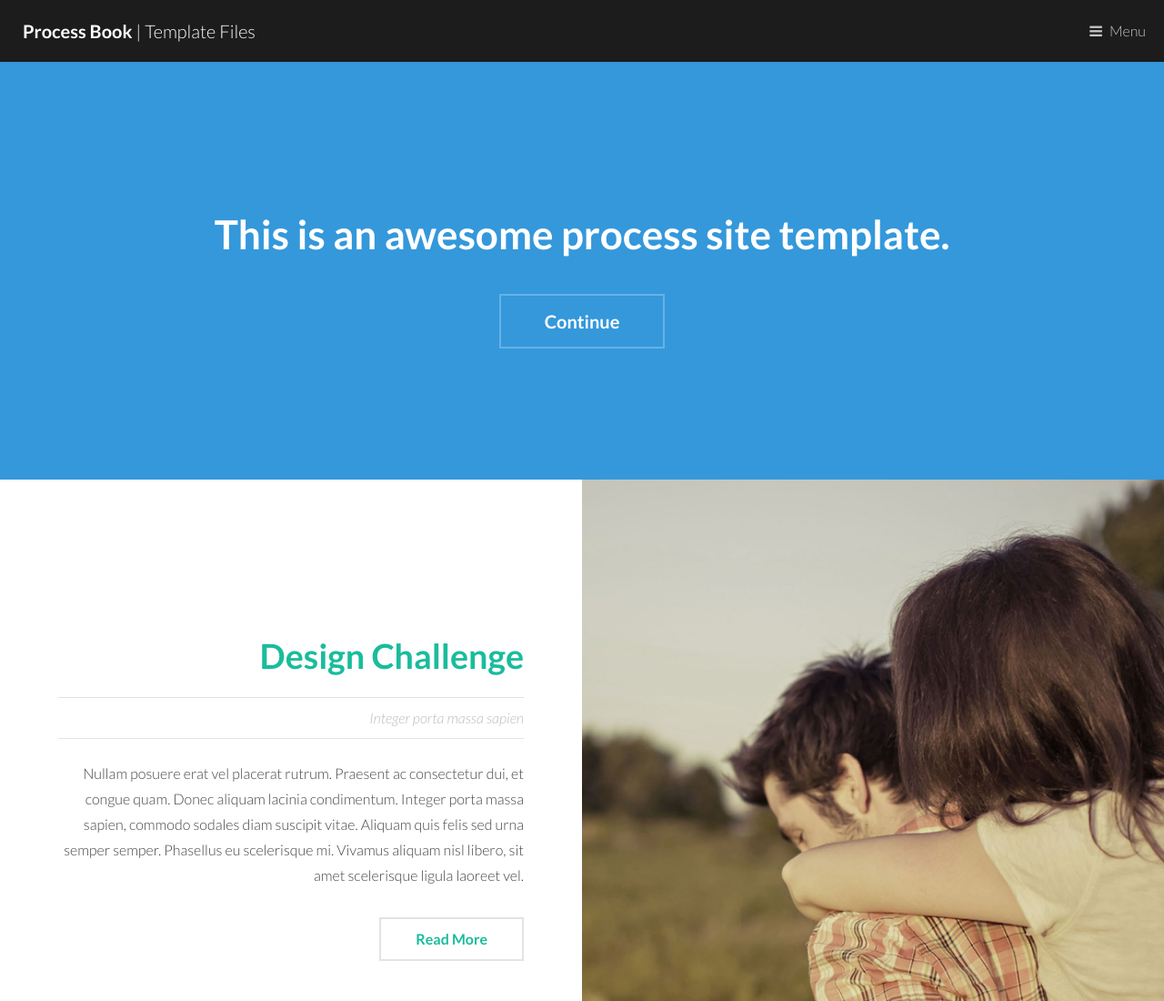
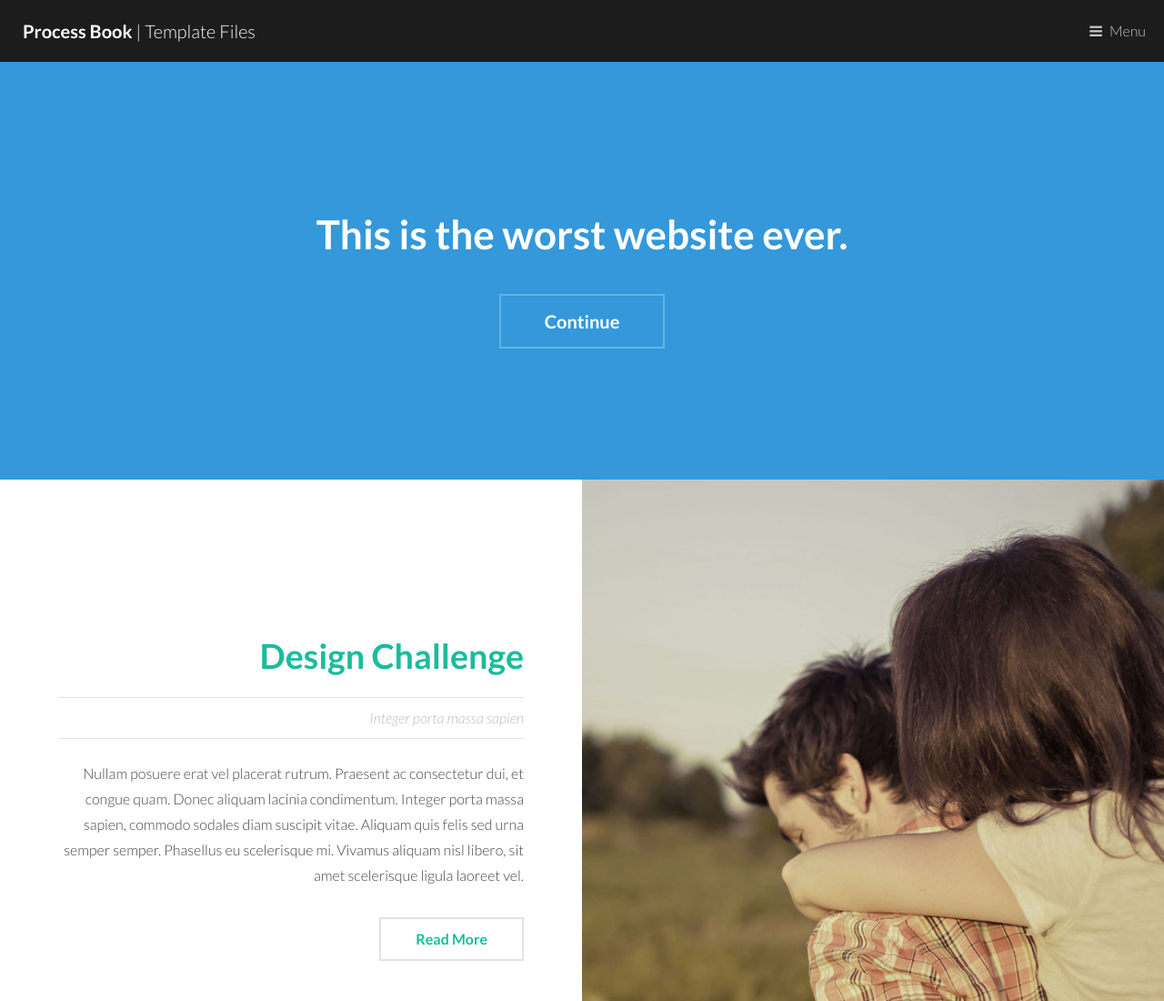
Before and after one commit to reganthorpe1/responsibility-in-fashion, a plain HTML site: page index.html in a window 1280 px wide. Shown: the top 1100 px of the page at 91% size. Drawn offline with Linux system fonts and the light colour scheme.

Commit message:
Changed headline

```diff
--- a/index.html
+++ b/index.html
@@ -29,7 +29,7 @@
 		<!-- Banner -->
 			<section id="banner">
 				<div class="inner">
-					<h1>This is an awesome process site template.</h1>
+					<h1>This is the worst website ever.</h1>
 					<ul class="actions">
 						<li><a href="#one" class="button alt scrolly big">Continue</a></li>
 					</ul>
```
